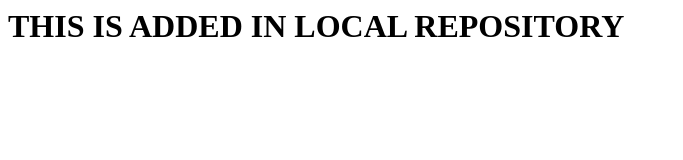
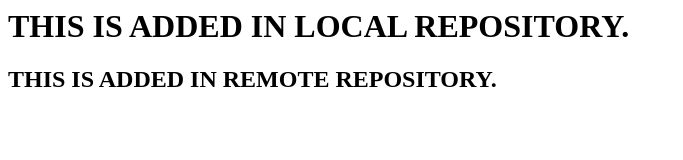
Before and after one commit to shreyachittora/2project, a plain HTML site: page index.html in a window 1280 px wide. Shown: the whole page, without its empty margins (0-683 px from the left). Drawn offline with Linux system fonts and the light colour scheme.

Commit message:
updated in remote repo

```diff
--- a/index.html
+++ b/index.html
@@ -1,6 +1,7 @@
 <html>
 <head>
-<H1> THIS IS ADDED IN LOCAL REPOSITORY </H1>
+<H1> THIS IS ADDED IN LOCAL REPOSITORY. </H1>
+<H2> THIS IS ADDED IN REMOTE REPOSITORY. </H2>
 </head>
 <body>
 </body>
```
